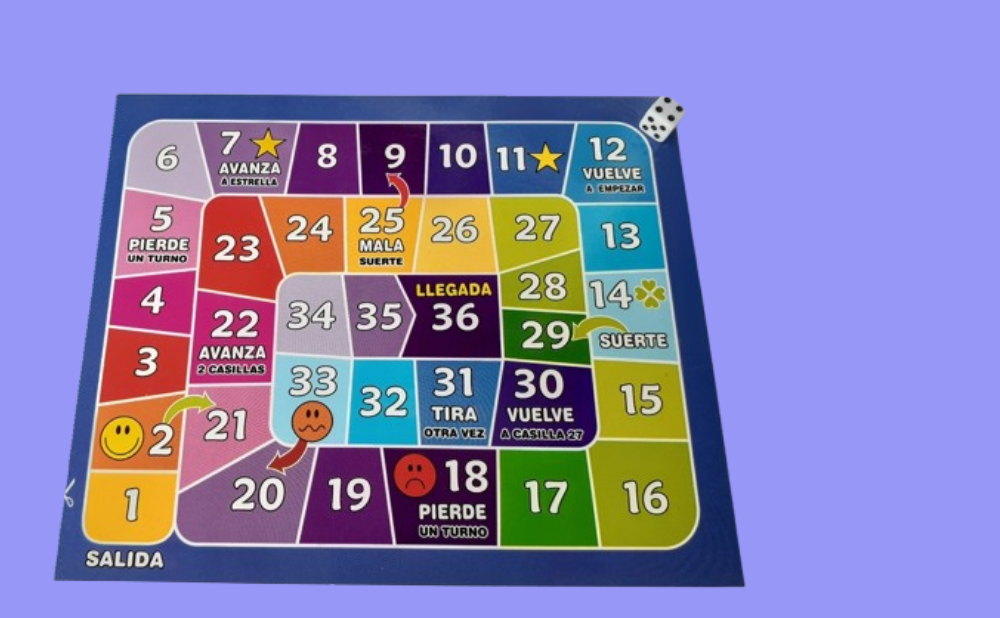
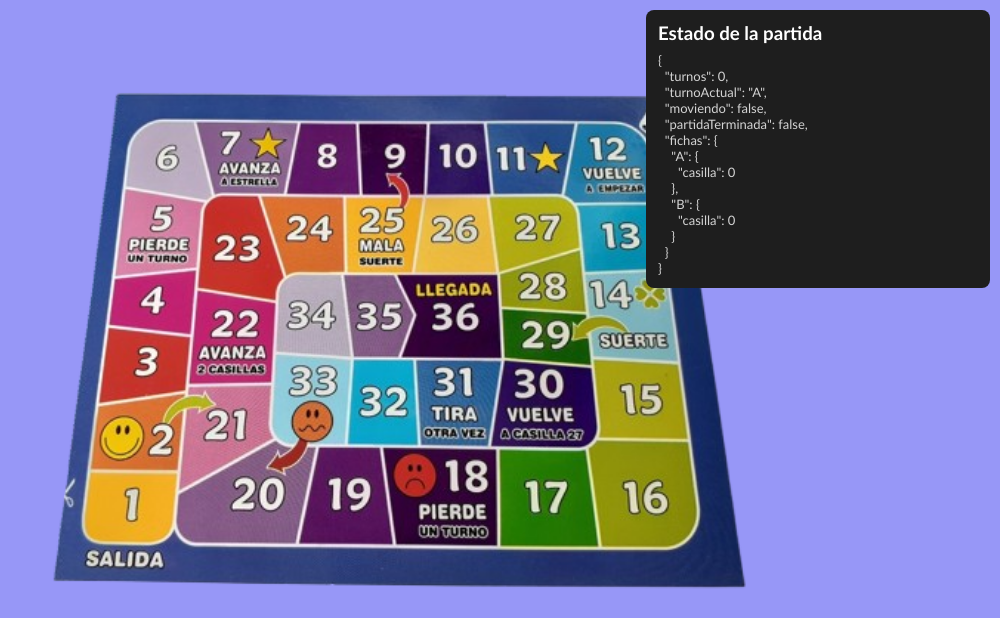
Before and after one commit to caballeroJoel/vanilla_js_ia1, a plain HTML site: page index.html in a window 1280 px wide. Shown: the top 618 px of the page, without its empty margins (280-1280 px from the left). Drawn offline with Linux system fonts and the light colour scheme.

Commit message:
final del juego

```diff
--- a/app/app.js
+++ b/app/app.js
@@ -5,6 +5,8 @@ const buttonUpB = document.querySelector("#upPosB");
 const turnoActualPartida = document.querySelector("#turnoActualPartida");
 const numTurnosPartida = document.querySelector("#numTurnosPartida");
 const divDadoCara = document.querySelector("#divDadoCara");
+
+const jsonPartida = document.querySelector("#jsonPartida");
 
 let moviendo = false;
 let partidaTerminada = false;
@@ -26,6 +28,21 @@ const partida = {
     turnoActual: "A"
 };
 
+function actualizarJson() {
+    const estado = {
+        turnos: partida.turnos,
+        turnoActual: partida.turnoActual,
+        moviendo: moviendo,
+        partidaTerminada: partidaTerminada,
+        fichas: {
+            A: { casilla: fichaA.casilla },
+            B: { casilla: fichaB.casilla }
+        }
+    };
+
+    jsonPartida.textContent = JSON.stringify(estado, null, 2);
+}
+actualizarJson();
 
 function avanza(ficha) {
     if (ficha.casilla >= tablero.length - 1) {
@@ -38,6 +55,8 @@ function avanza(ficha) {
 
     ficha.ficha.style.left = posicion.x;
     ficha.ficha.style.top = posicion.y;
+
+    actualizarJson();
 }
 
 
@@ -52,6 +71,8 @@ function retro(ficha) {
 
     ficha.ficha.style.left = posicion.x;
     ficha.ficha.style.top = posicion.y;
+
+    actualizarJson();
 }
 
 
@@ -73,6 +94,8 @@ function moverRecur(ficha, movimientos, fin) {
     setTimeout(() => {
         moverRecur(ficha, movimientos, fin);
     }, 500);
+
+    actualizarJson();
 }
 
 
@@ -174,6 +197,40 @@ function activarCasilla(ficha, salida) {
                                 </div>
                             </div>
                         `;
+
+                        const btnVolverJugar = document.querySelector("#btnVolverJugar");
+
+                        btnVolverJugar.addEventListener("click", reiniciarPartida);
+
+                        function reiniciarPartida() {
+
+                            fichaA.casilla = 0;
+                            fichaB.casilla = 0;
+
+
+                            [fichaA, fichaB].forEach(ficha => {
+                                const posicion = tablero[0].fichas[ficha.letra];
+
+                                ficha.ficha.style.left = posicion.x;
+                                ficha.ficha.style.top = posicion.y;
+                            });
+
+                            partida.turnos = 0;
+                            partida.turnoActual = "A";
+
+                            numTurnosPartida.textContent = "0";
+                            turnoActualPartida.textContent = "A";
+
+                            moviendo = false;
+                            partidaTerminada = false;
+
+                            divDadoCara.innerHTML = "<span>Click</span>";
+                            divDadoCara.className = "dado";
+
+                            document.querySelector("#divPregunta").classList.add("hidden");
+                            document.querySelector("#divVictoria").classList.add("hidden");
+                        }
+
                     }
 
                     salida(correcta);
@@ -200,6 +257,7 @@ function activarCasilla(ficha, salida) {
         });
 
     }
+    actualizarJson();
 }
 
 function cambiarTurno() {
@@ -208,6 +266,8 @@ function cambiarTurno() {
         partida.turnoActual === "A" ? "B" : "A";
 
     turnoActualPartida.textContent = partida.turnoActual;
+
+    actualizarJson();
 }
 
 function finalizarTurno() {
@@ -218,6 +278,8 @@ function finalizarTurno() {
 
     divDadoCara.innerHTML = "<span>Click</span>";
     moviendo = false;
+
+    actualizarJson();
 }
 
 divDadoCara.addEventListener("click", function() {
@@ -271,41 +333,6 @@ divDadoCara.addEventListener("click", function() {
 
     }
 
+    actualizarJson();
+
 });
-
-const btnVolverJugar = document.querySelector("#btnVolverJugar");
-
-btnVolverJugar.addEventListener("click", reiniciarPartida);
-
-function reiniciarPartida() {
-
-    // Reiniciar las posiciones de las fichas
-    fichaA.casilla = 0;
-    fichaB.casilla = 0;
-
-    // Colocar las fichas en la casilla inicial
-    [fichaA, fichaB].forEach(ficha => {
-        const posicion = tablero[0].fichas[ficha.letra];
-
-        ficha.ficha.style.left = posicion.x;
-        ficha.ficha.style.top = posicion.y;
-    });
-
-    // Reiniciar los datos de la partida
-    partida.turnos = 0;
-    partida.turnoActual = "A";
-
-    numTurnosPartida.textContent = "0";
-    turnoActualPartida.textContent = "A";
-
-    // Desbloquear el dado y restablecer su apariencia
-    moviendo = false;
-    partidaTerminada = false;
-
-    divDadoCara.innerHTML = "<span>Click</span>";
-    divDadoCara.className = "dado";
-
-    // Ocultar las ventanas de pregunta y victoria
-    document.querySelector("#divPregunta").classList.add("hidden");
-    document.querySelector("#divVictoria").classList.add("hidden");
-}
--- a/index.html
+++ b/index.html
@@ -24,6 +24,11 @@
         </main>
 
         <div id="divPregunta" class="bck-bloom hidden"></div>
+
+        <aside id="panelJson">
+            <h3>Estado de la partida</h3>
+            <pre id="jsonPartida"></pre>
+        </aside>
     </body>
     <script src="./app/app.js"></script>
     <script src="./app/tablero.js"></script>
--- a/styles/style.css
+++ b/styles/style.css
@@ -5,6 +5,7 @@
 	font-family: 'Gill Sans', 'Gill Sans MT', Calibri, 'Trebuchet MS', sans-serif;
 }
 body {
+	position: relative;
 	background-color: rgba(126, 126, 245, 0.801);
 }
 main {
@@ -252,3 +253,27 @@ main {
     background: #facc15;
     transform: scale(1.05);
 }
+
+#panelJson {
+	position: absolute;
+	top: 10px;
+	right: 10px;
+    width: 320px;
+    max-height: 95vh;
+    overflow: auto;
+    background: #1e1e1e;
+    color: #d4d4d4;
+    border-radius: 8px;
+    padding: 12px;
+}
+
+#panelJson h3 {
+    margin: 0 0 8px;
+    color: #fff;
+}
+
+#jsonPartida {
+    margin: 0;
+    font-size: 13px;
+    white-space: pre-wrap;
+}
```
